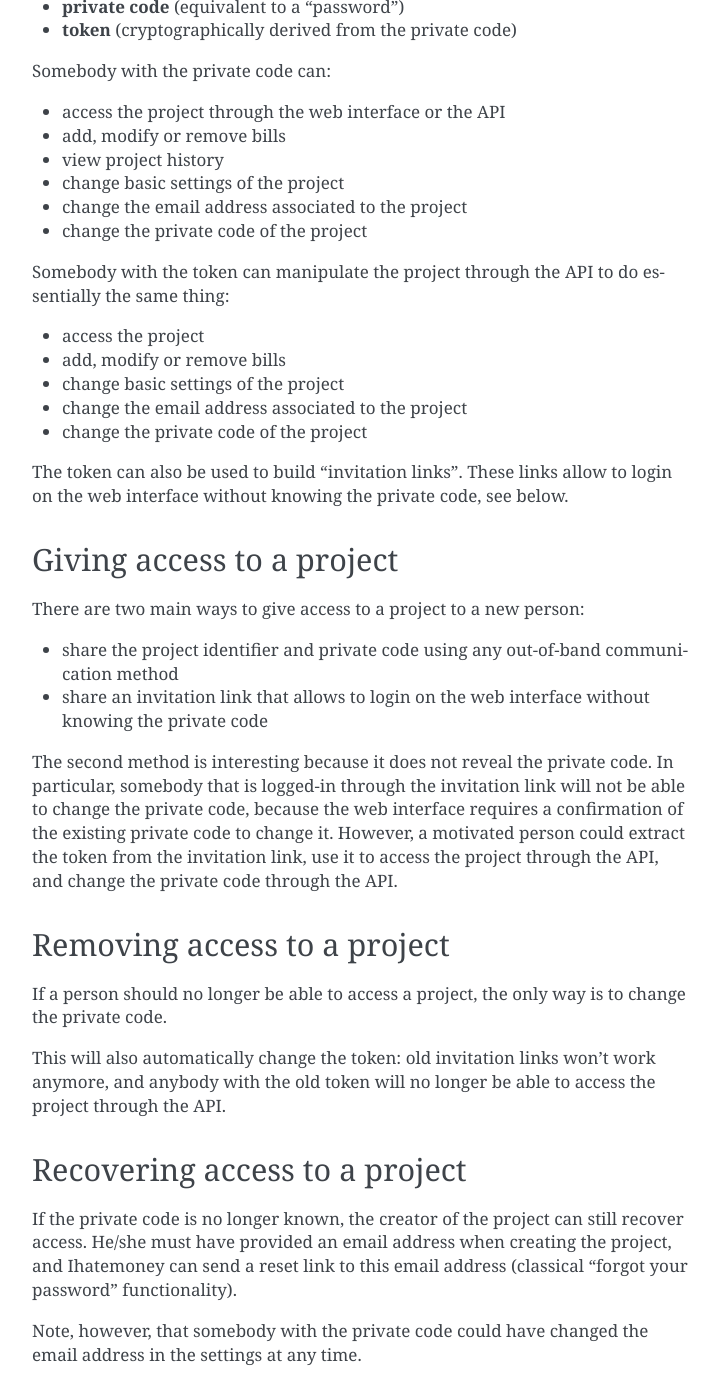
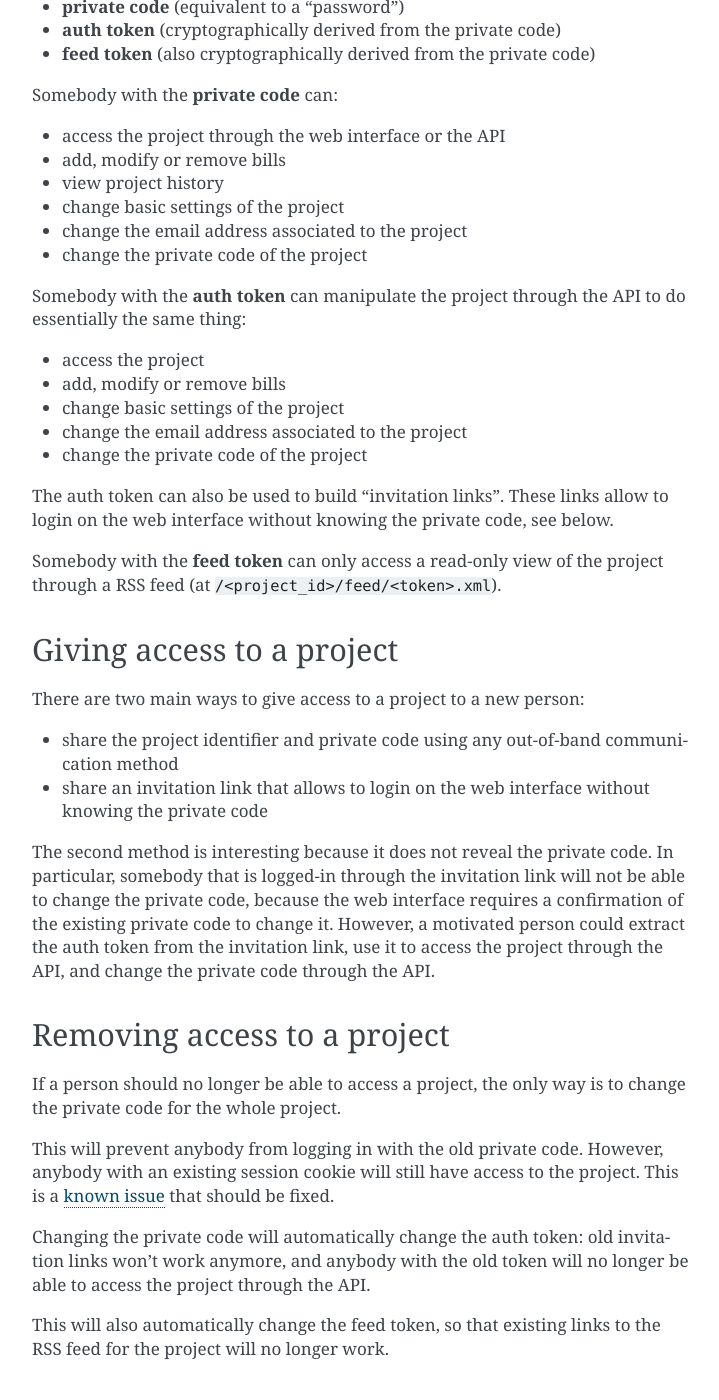
Before and after one commit to spiral-project/ihatemoney, a Sphinx documentation site: the page built from docs/security.md, in a window 1280 px wide and 1400 px high, scrolled down 534 px. Shown: the whole window, without its empty margins (388-1107 px from the left). Built offline with Sphinx 7.4.7, drawn with Linux system fonts in a browser that asks for light colours; some of the changed text lies outside the part shown.

Commit message:
Update security docs for the new feed token

```diff
--- a/docs/security.md
+++ b/docs/security.md
@@ -11,18 +11,19 @@ expenses in the first place!
 That being said, there are a few mechanisms to limit the impact of a
 malicious member and to manage changes in membership (e.g. ensuring that
 a previous member can no longer access the project). But these
-mechanisms don\'t prevent a malicious member from breaking things in
+mechanisms don't prevent a malicious member from breaking things in
 your project!
 
 ## Security model
 
-A project has three main parameters when it comes to security:
+A project has four main parameters when it comes to security:
 
 -   **project identifier** (equivalent to a \"login\")
 -   **private code** (equivalent to a \"password\")
--   **token** (cryptographically derived from the private code)
+-   **auth token** (cryptographically derived from the private code)
+-   **feed token** (also cryptographically derived from the private code)
 
-Somebody with the private code can:
+Somebody with the **private code** can:
 
 -   access the project through the web interface or the API
 -   add, modify or remove bills
@@ -31,7 +32,7 @@ Somebody with the private code can:
 -   change the email address associated to the project
 -   change the private code of the project
 
-Somebody with the token can manipulate the project through the API to do
+Somebody with the **auth token** can manipulate the project through the API to do
 essentially the same thing:
 
 -   access the project
@@ -40,9 +41,12 @@ essentially the same thing:
 -   change the email address associated to the project
 -   change the private code of the project
 
-The token can also be used to build \"invitation links\". These links
+The auth token can also be used to build "invitation links". These links
 allow to login on the web interface without knowing the private code,
 see below.
+
+Somebody with the **feed token** can only access a read-only view of the project
+through a RSS feed (at `/<project_id>/feed/<token>.xml`).
 
 ## Giving access to a project
 
@@ -57,25 +61,33 @@ The second method is interesting because it does not reveal the private
 code. In particular, somebody that is logged-in through the invitation
 link will not be able to change the private code, because the web
 interface requires a confirmation of the existing private code to change
-it. However, a motivated person could extract the token from the
+it. However, a motivated person could extract the auth token from the
 invitation link, use it to access the project through the API, and
 change the private code through the API.
 
 ## Removing access to a project
 
 If a person should no longer be able to access a project, the only way
-is to change the private code.
+is to change the private code for the whole project.
 
-This will also automatically change the token: old invitation links
-won\'t work anymore, and anybody with the old token will no longer be
-able to access the project through the API.
+This will prevent anybody from logging in with the old private code.
+However, anybody with an existing session cookie will still have
+access to the project.  This is a [known issue](https://github.com/spiral-project/ihatemoney/issues/857)
+that should be fixed.
+
+Changing the private code will automatically change the auth token:
+old invitation links won't work anymore, and anybody with the old token
+will no longer be able to access the project through the API.
+
+This will also automatically change the feed token, so that existing
+links to the RSS feed for the project will no longer work.
 
 ## Recovering access to a project
 
 If the private code is no longer known, the creator of the project can
 still recover access. He/she must have provided an email address when
 creating the project, and Ihatemoney can send a reset link to this email
-address (classical \"forgot your password\" functionality).
+address (classical "forgot your password" functionality).
 
 Note, however, that somebody with the private code could have changed
 the email address in the settings at any time.
```
Also changed, not shown: 1 other file.
